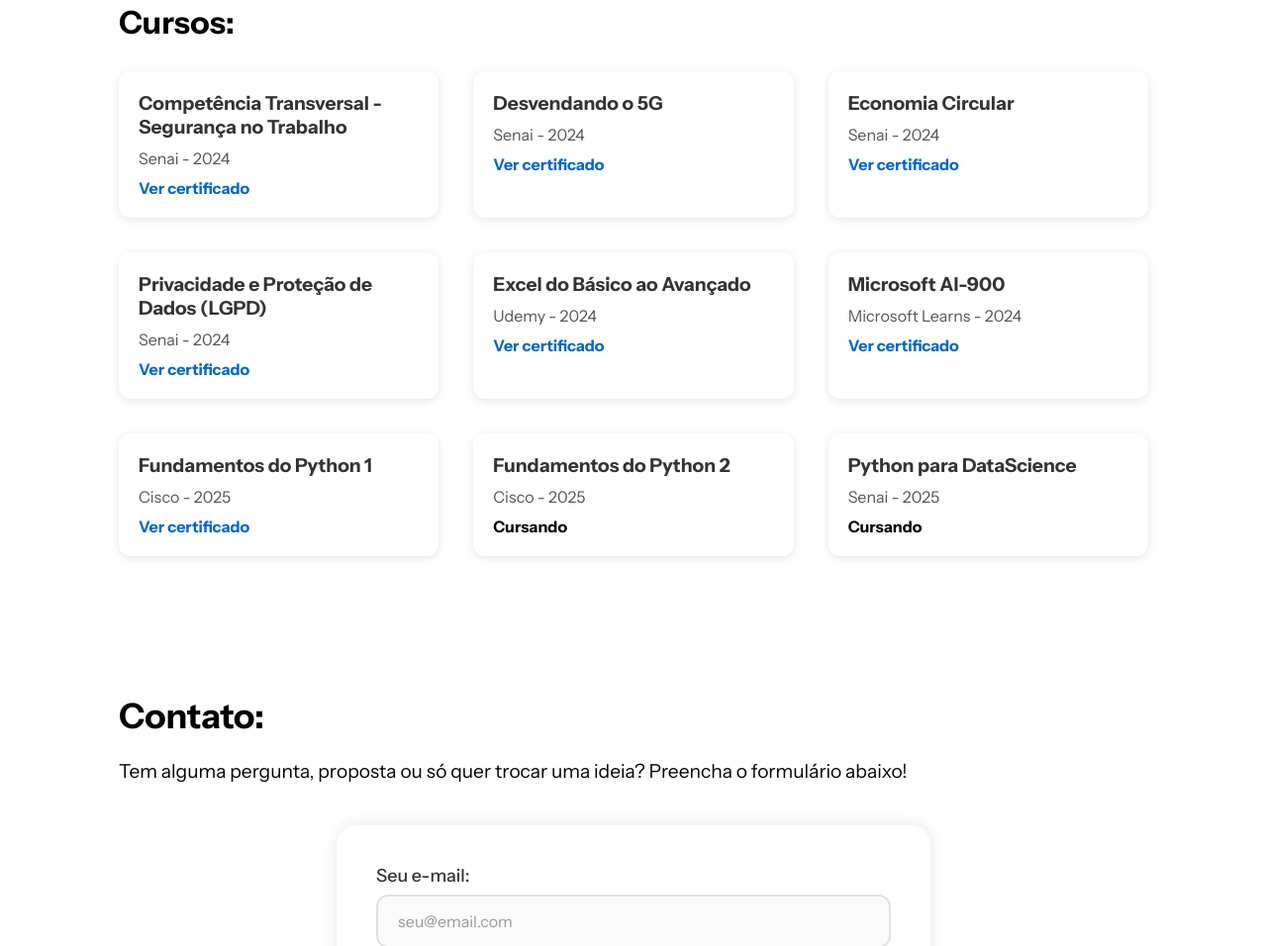
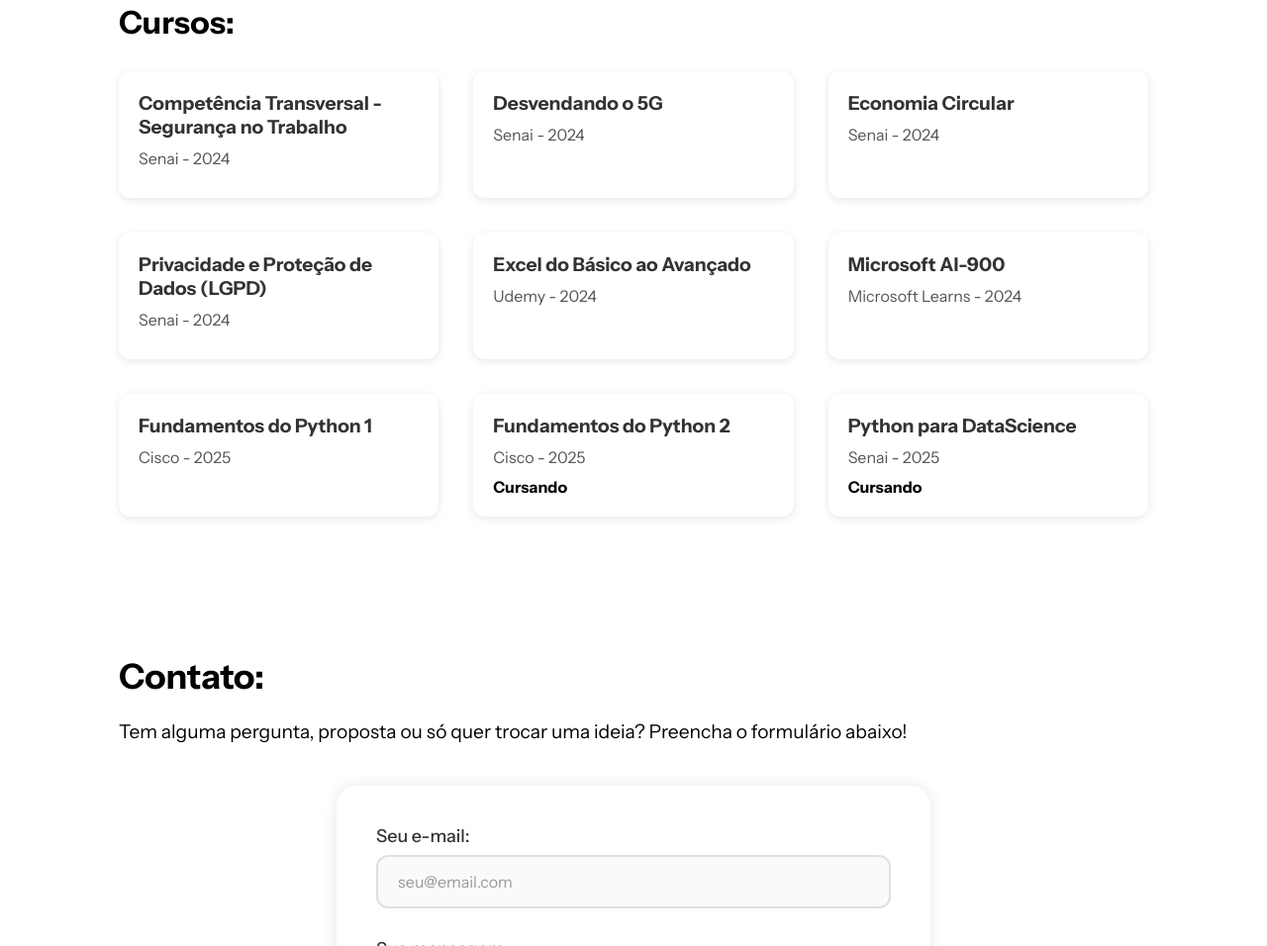
Before and after one commit to pribero/Portifolio, a plain HTML site: page index.html in a window 1280 px wide. Shown: the part 2220-3176 px from the top of the page at 99% size. Drawn offline with nearby package versions, Linux system fonts and the light colour scheme.

Commit message:
Update index.html

```diff
--- a/index.html
+++ b/index.html
@@ -144,37 +144,37 @@
 			<div class="curso-card">
 				<h3 class="curso-nome">Competência Transversal - Segurança no Trabalho</h3>
 				<p>Senai - 2024</p>
-				<a class="curso" href="certificados/seguranca-tranalho.pdf" target="_blank">Ver certificado</a>
+				<a class="curso" href="certificados/seguranca-tranalho.pdf" target="_blank"> </a>
 			</div>
 			<div class="curso-card">
 				<h3 class="curso-nome">Desvendando o 5G</h3>
 				<p>Senai - 2024</p>
-				<a class="curso" href="certificados/desvendando-5g.pdf" target="_blank">Ver certificado</a>
+				<a class="curso" href="certificados/desvendando-5g.pdf" target="_blank"> </a>
 			</div>
 			<div class="curso-card">
 				<h3 class="curso-nome">Economia Circular</h3>
 				<p>Senai - 2024</p>
-				<a class="curso" href="certificados/economia-circular.pdf" target="_blank">Ver certificado</a>
+				<a class="curso" href="certificados/economia-circular.pdf" target="_blank"> </a>
 			</div>
 			<div class="curso-card">
 				<h3 class="curso-nome">Privacidade e Proteção de Dados (LGPD)</h3>
 				<p>Senai - 2024</p>
-				<a class="curso" href="certificados/lgpd.pdf" target="_blank">Ver certificado</a>
+				<a class="curso" href="certificados/lgpd.pdf" target="_blank"> </a>
 			</div>
 		  	<div class="curso-card">
 				<h3 class="curso-nome">Excel do Básico ao Avançado</h3>
 				<p>Udemy - 2024</p>
-				<a class="curso" href="https://udemy-certificate.s3.amazonaws.com/pdf/UC-944fa93f-7fff-4d6e-a0b0-fa2d0eac6a86.pdf" target="_blank">Ver certificado</a>
+				<a class="curso" href="https://udemy-certificate.s3.amazonaws.com/pdf/UC-944fa93f-7fff-4d6e-a0b0-fa2d0eac6a86.pdf" target="_blank"> </a>
 		  	</div>
 		  	<div class="curso-card">
 				<h3 class="curso-nome">Microsoft AI-900</h3>
 				<p>Microsoft Learns - 2024</p>
-				<a class="curso" href="certificados/ai-900.pdf" target="_blank">Ver certificado</a>
+				<a class="curso" href="certificados/ai-900.pdf" target="_blank"> </a>
 		  	</div>
 		  	<div class="curso-card">
 				<h3 class="curso-nome">Fundamentos do Python 1</h3>
 				<p>Cisco - 2025</p>
-				<a class="curso" href="certificados/fundamentos-python.pdf" target="_blank">Ver certificado</a>
+				<a class="curso" href="certificados/fundamentos-python.pdf" target="_blank"> </a>
 		  	</div>
 		  	<div class="curso-card">
 				<h3 class="curso-nome">Fundamentos do Python 2</h3>
```
